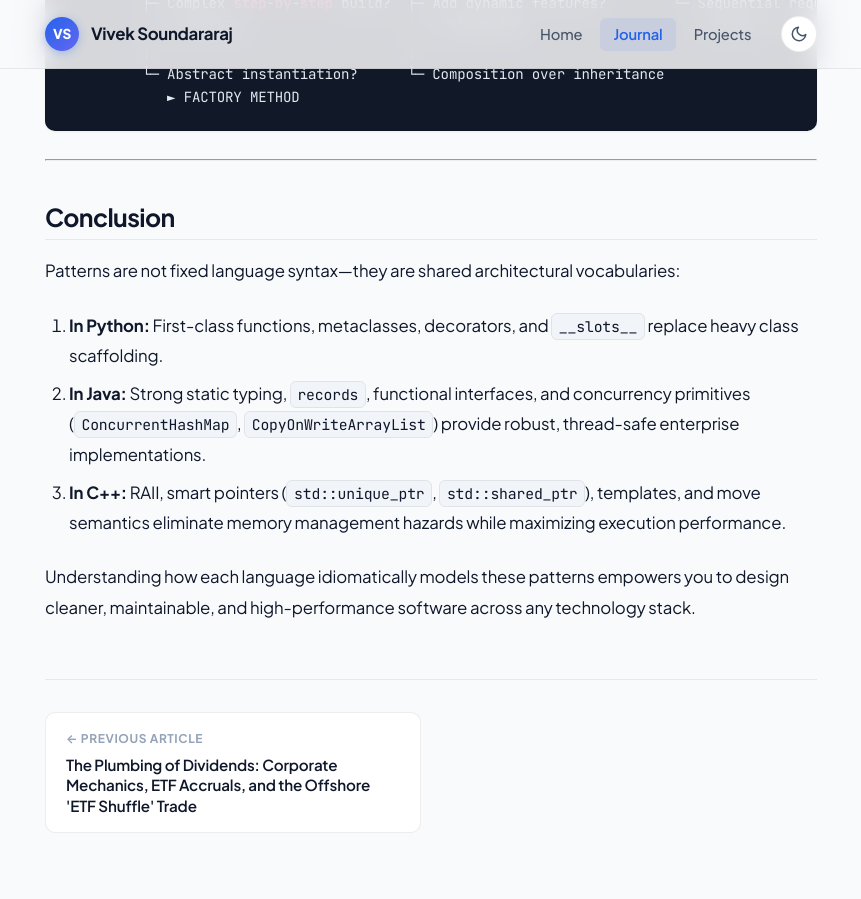
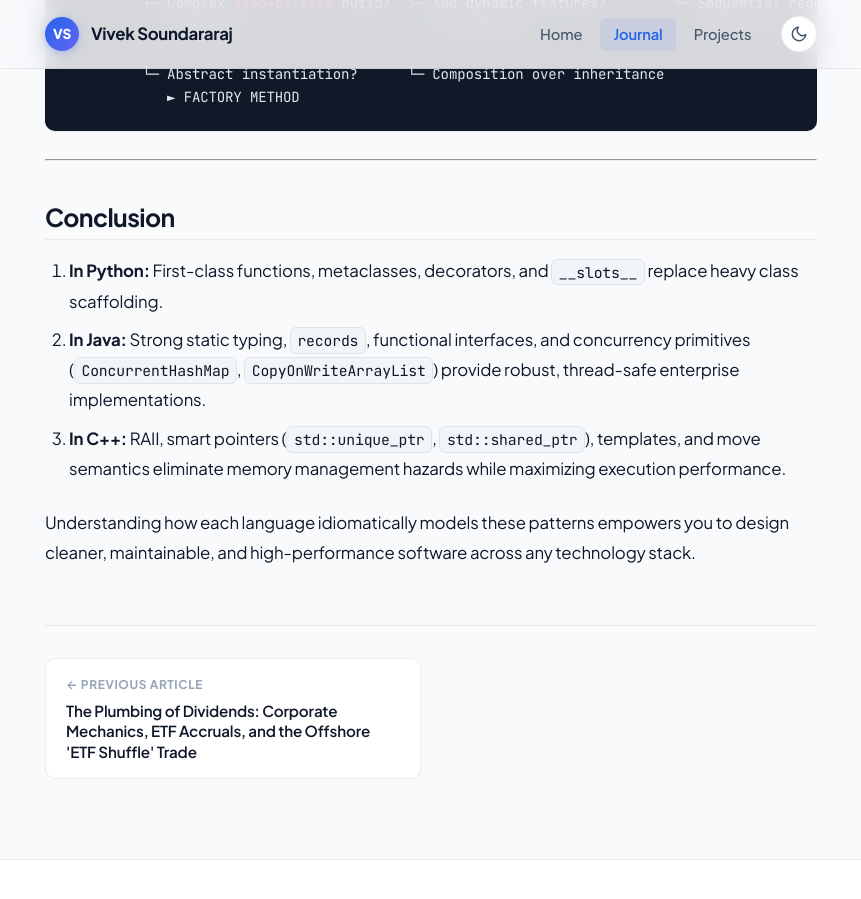
Before and after one commit to vivekgautham/vivekgautham.github.io, a Jekyll site: the page built from _posts/2026-09-26-essential-design-patterns.md, in a window 1280 px wide and 900 px high, scrolled down 37942 px. Shown: the whole window, without its empty margins (209-1070 px from the left). Built offline with Jekyll 4.4.1, drawn with Linux system fonts in a browser that asks for light colours.

Commit message:
Updates.

```diff
--- a/_posts/2026-09-26-essential-design-patterns.md
+++ b/_posts/2026-09-26-essential-design-patterns.md
@@ -1382,8 +1382,6 @@ public:
 
 ## Conclusion
 
-Patterns are not fixed language syntax—they are shared architectural vocabularies:
-
 1. **In Python:** First-class functions, metaclasses, decorators, and `__slots__` replace heavy class scaffolding.
 2. **In Java:** Strong static typing, `records`, functional interfaces, and concurrency primitives (`ConcurrentHashMap`, `CopyOnWriteArrayList`) provide robust, thread-safe enterprise implementations.
 3. **In C++:** RAII, smart pointers (`std::unique_ptr`, `std::shared_ptr`), templates, and move semantics eliminate memory management hazards while maximizing execution performance.
```
